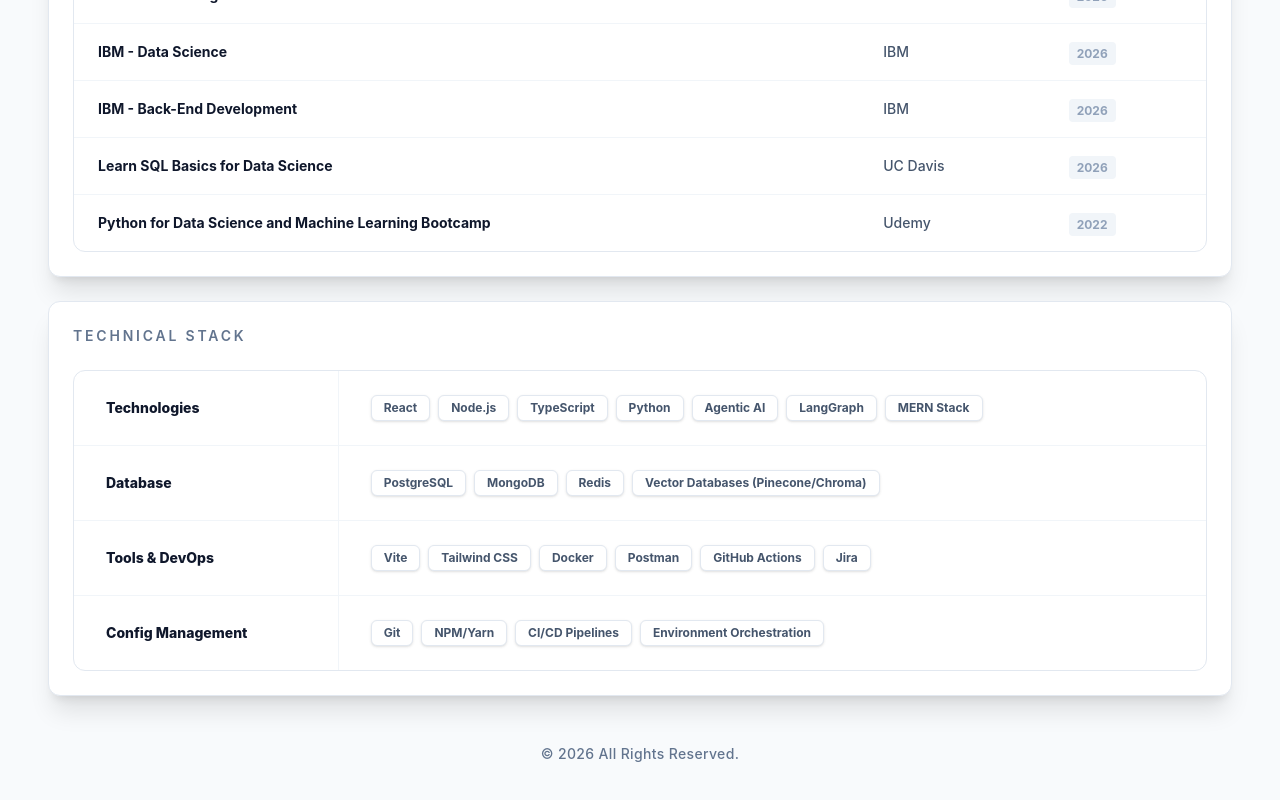
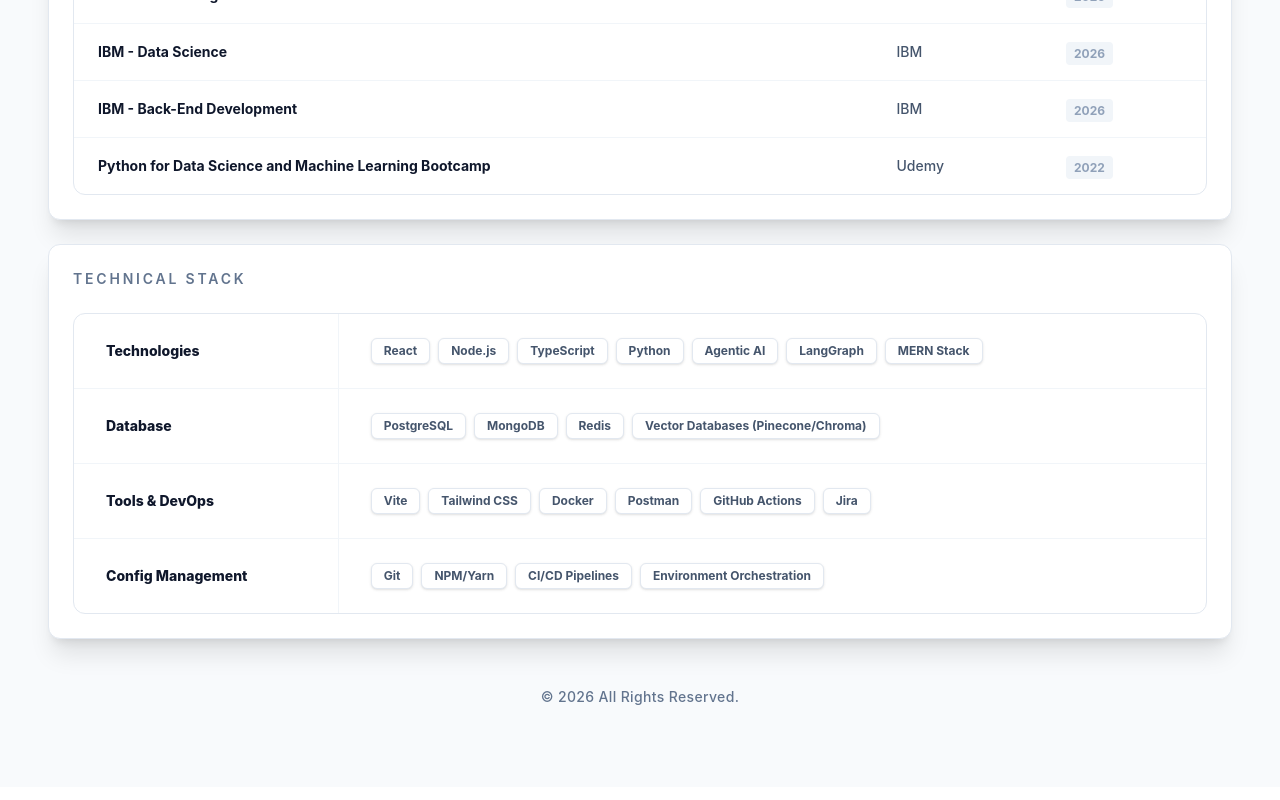
Before and after one commit to namrta-saxena/namrta-saxena.github.io, a React (Vite) app: page / in a window 1280 px wide. Shown: the part 3259-4059 px from the top of the page. Built offline with nearby package versions, Linux system fonts and the light colour scheme.

Commit message:
updated for projects and certifications

```diff
--- a/src/components/sections/CertificationsTable.jsx
+++ b/src/components/sections/CertificationsTable.jsx
@@ -7,7 +7,6 @@ const CertificationsTable = () => {
         { title: "IBM - RAG and Agentic AI", issuer: "IBM", year: "2026", link: "https://www.coursera.org/account/accomplishments/professional-cert/JOPKE5AQYW6F" },
         { title: "IBM - Data Science", issuer: "IBM", year: "2026", link: "https://www.coursera.org/account/accomplishments/professional-cert/S7NVGM3XWFIZ" },
         { title: "IBM - Back-End Development", issuer: "IBM", year: "2026", link: "https://www.coursera.org/account/accomplishments/specialization/E85UKCUMGDSP" },
-        { title: "Learn SQL Basics for Data Science", issuer: "UC Davis", year: "2026", link: "https://www.coursera.org/account/accomplishments/specialization/KC8YRE6I051K" },
         { title: "Python for Data Science and Machine Learning Bootcamp", issuer: "Udemy", year: "2022", link: "https://www.udemy.com/certificate/UC-b7cfa9e2-6bb4-4f81-8b50-8a9d50b057cb/" },
     ];
 
--- a/src/components/sections/ProjectsTable.jsx
+++ b/src/components/sections/ProjectsTable.jsx
@@ -15,12 +15,12 @@ const ProjectsTable = () => {
         },
         {
             name: "Logistics Data Analysis",
-            link: "https://github.com/namrta-saxena/DataScienceRepo/blob/main/2-Logistics_Data_Analysis_and_Delay_Prediction.ipynb",
+            link: "https://github.com/namrta-saxena/profile-projects/blob/main/2-Logistics_Data_Analysis_and_Delay_Prediction.ipynb",
             description: "Logistics Data Analysis for understanding the factors that contribute to delays."
         },
         {
             name: "Supply Chain Hold Classification",
-            link: "https://github.com/namrta-saxena/DataScienceRepo/blob/main/3-Hold_Type.ipynb",
+            link: "https://github.com/namrta-saxena/profile-projects/blob/main/3-Hold_Type.ipynb",
             description: "Automated Classification of Inventory Holds using Zero-Shot Method."
         }
     ];
```
Also changed, not shown: 2 other files (tests, documents, lock files or other folders).
